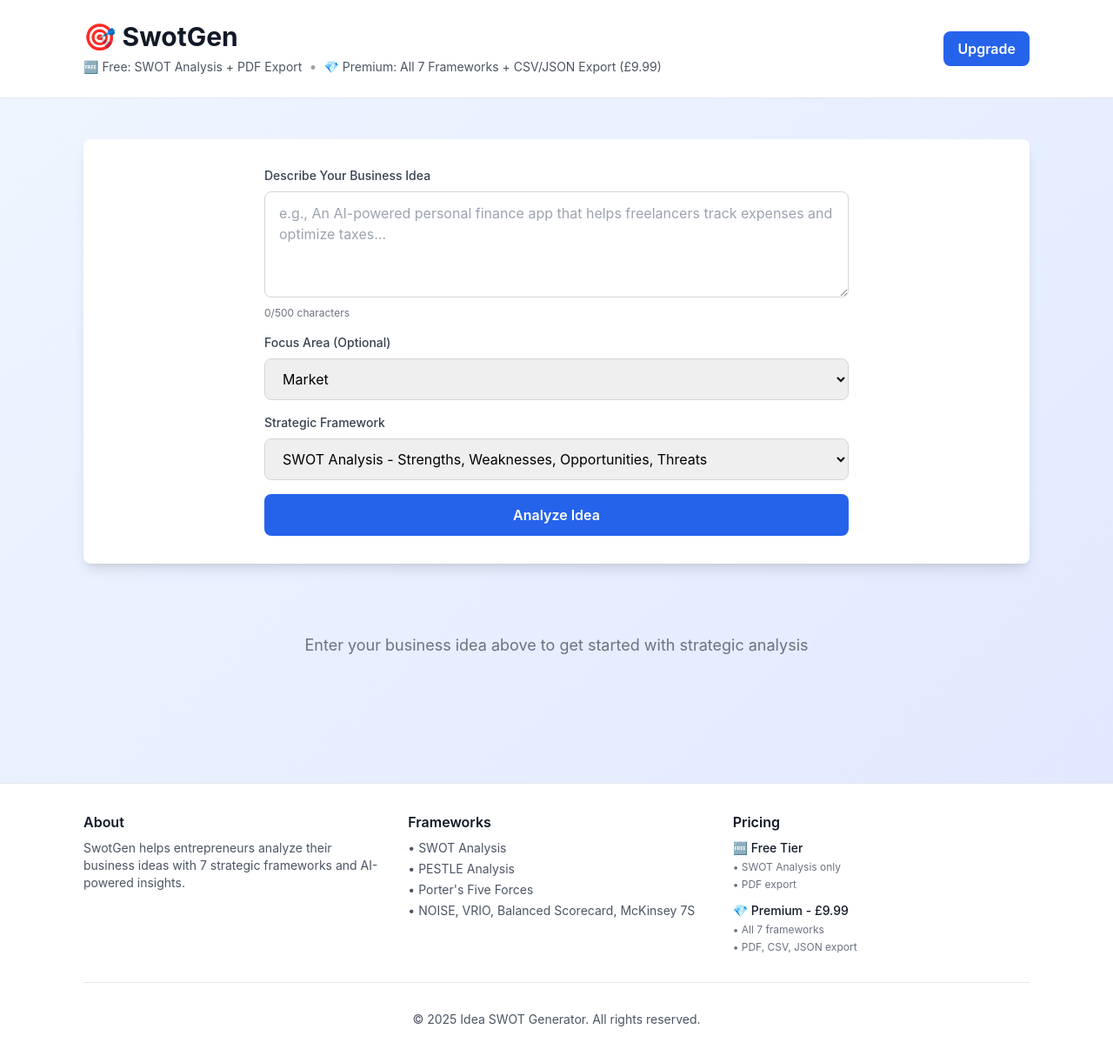
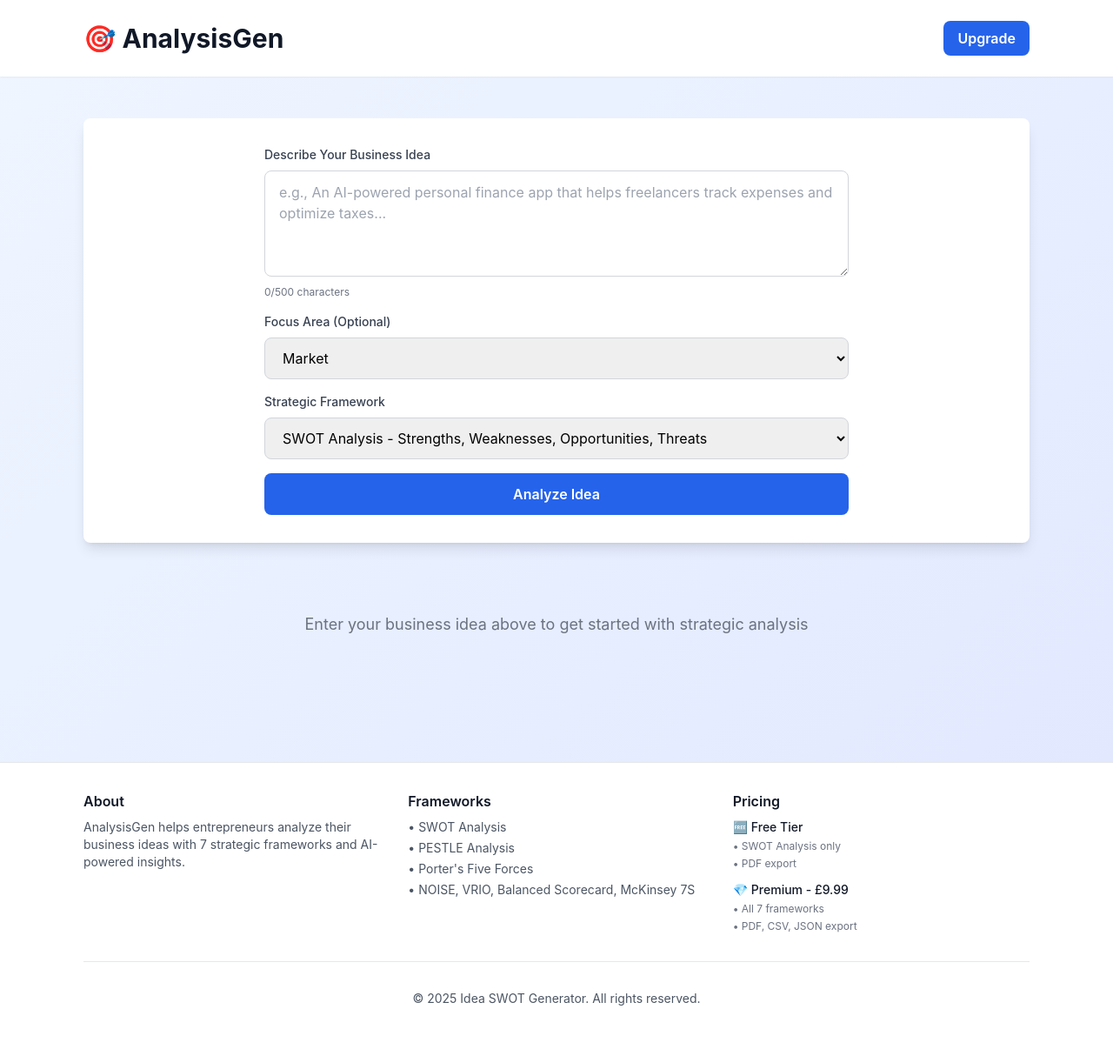
Before and after one commit to perpetualadam/SwotGen, a Next.js app: page / in a window 1280 px wide. Shown: the whole page at 87% size. After the commit the page ends 1190 px from the top, so only its background shows below. Built offline with nearby package versions, Linux system fonts and the light colour scheme.

Commit message:
refactor: Rename SwotGen to AnalysisGen and remove tier summary subtitle from header

```diff
--- a/pages/index.js
+++ b/pages/index.js
@@ -95,7 +95,7 @@ export default function Home() {
   return (
     <>
       <Head>
-        <title>SwotGen - Multi-Framework Strategic Analysis Platform</title>
+        <title>AnalysisGen - Multi-Framework Strategic Analysis Platform</title>
         <meta name="description" content="Analyze your business ideas with 7 strategic frameworks: SWOT, PESTLE, Porter's Five Forces, NOISE, Balanced Scorecard, VRIO, and McKinsey 7S" />
         <meta name="viewport" content="width=device-width, initial-scale=1" />
         <link rel="icon" href="/favicon.ico" />
@@ -107,12 +107,7 @@ export default function Home() {
           <div className="max-w-6xl mx-auto px-4 py-6 sm:px-6 lg:px-8">
             <div className="flex justify-between items-center">
               <div>
-                <h1 className="text-3xl font-bold text-gray-900">🎯 SwotGen</h1>
-                <p className="text-gray-600 mt-1">
-                  <span className="text-sm">🆓 Free: SWOT Analysis + PDF Export</span>
-                  <span className="text-gray-400 mx-2">•</span>
-                  <span className="text-sm">💎 Premium: All 7 Frameworks + CSV/JSON Export (£9.99)</span>
-                </p>
+                <h1 className="text-3xl font-bold text-gray-900">🎯 AnalysisGen</h1>
               </div>
               {/* Premium button */}
               <button
@@ -187,7 +182,7 @@ export default function Home() {
               <div>
                 <h3 className="font-semibold text-gray-900 mb-2">About</h3>
                 <p className="text-sm text-gray-600">
-                  SwotGen helps entrepreneurs analyze their business ideas with 7 strategic frameworks and AI-powered insights.
+                  AnalysisGen helps entrepreneurs analyze their business ideas with 7 strategic frameworks and AI-powered insights.
                 </p>
               </div>
               <div>
```
